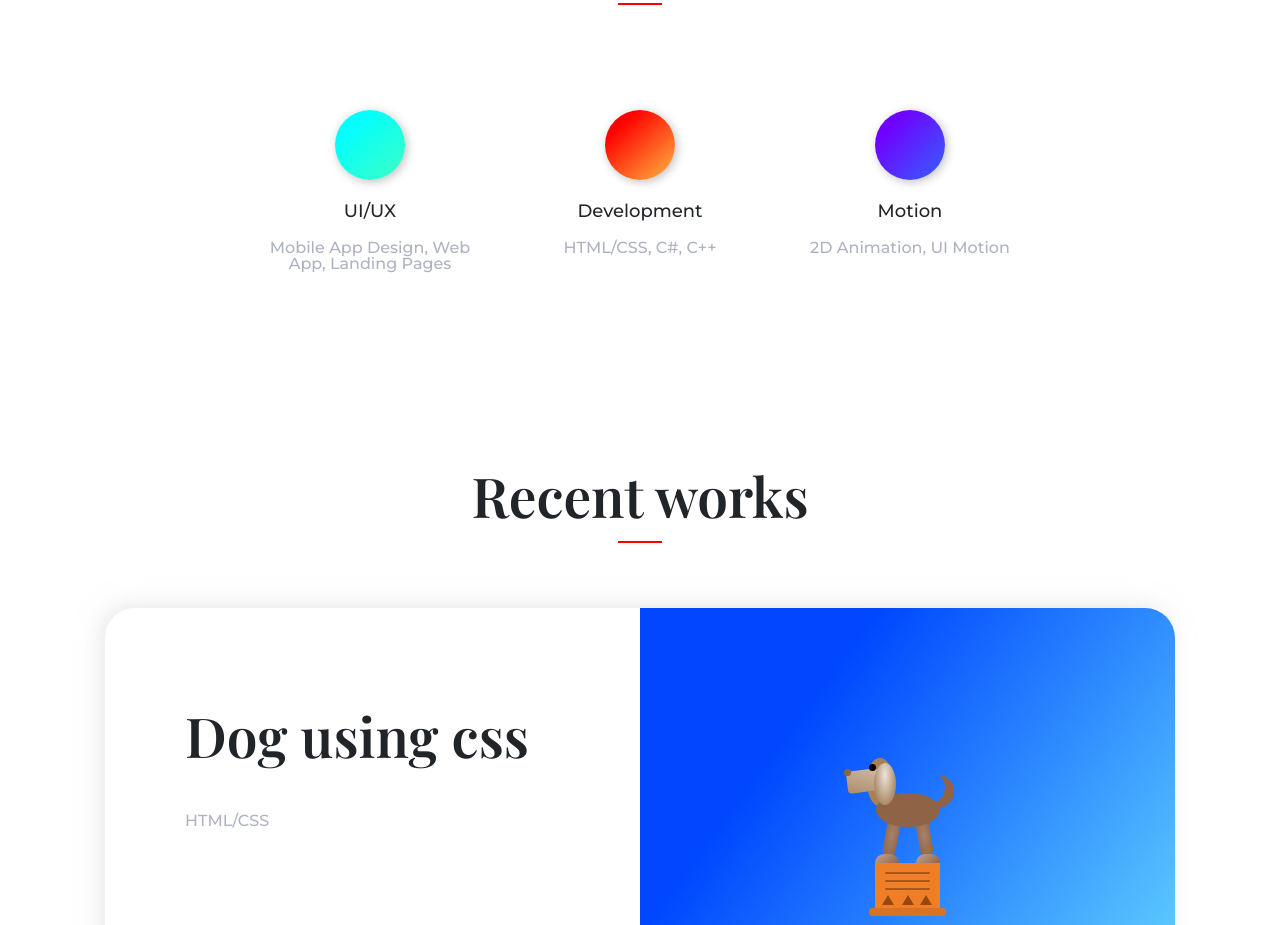
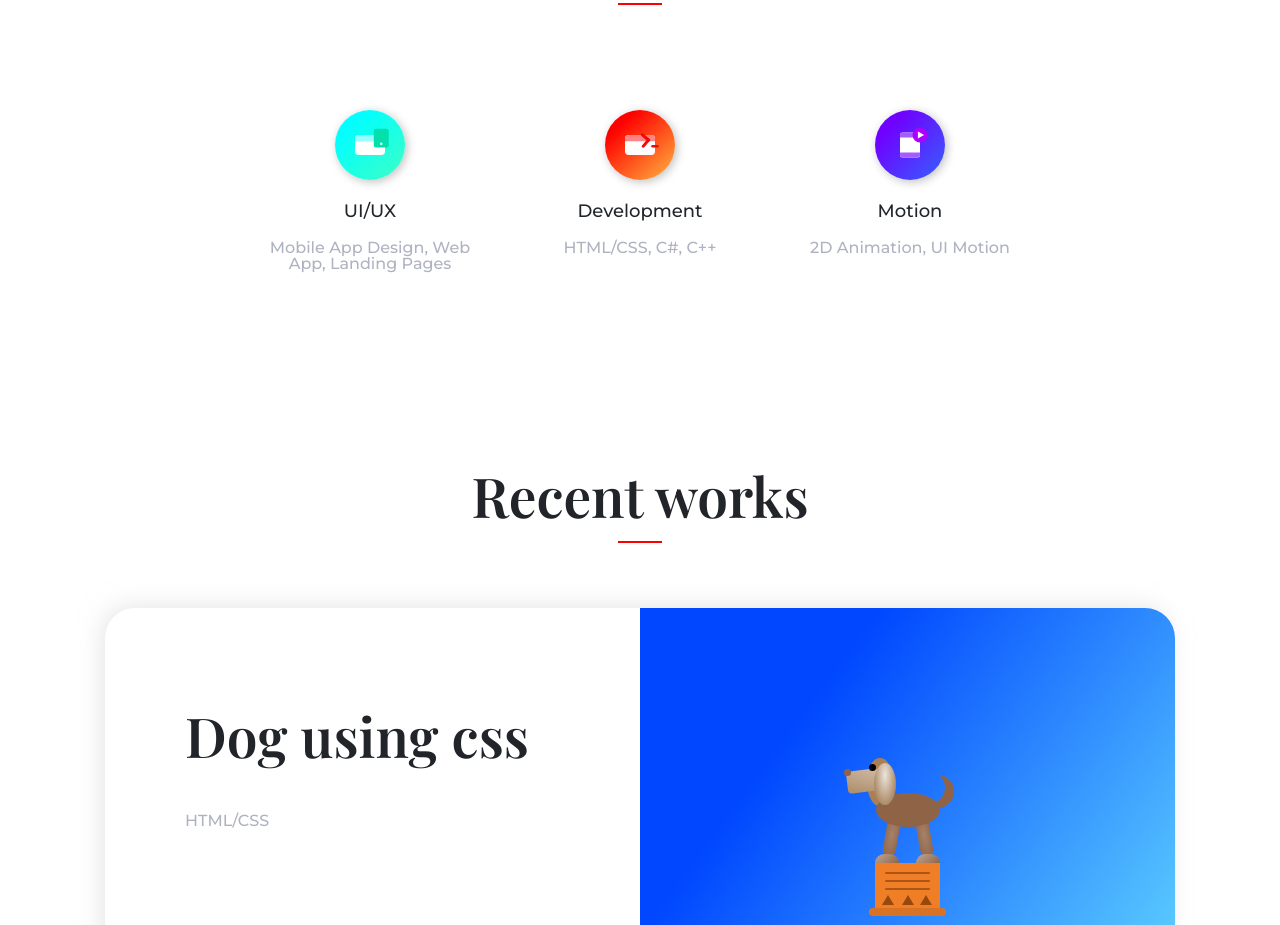
Before and after one commit to ratnikovv28/WebsiteRatnikov, a plain HTML site: page index.html in a window 1280 px wide. Shown: the part 1000-1925 px from the top of the page. Drawn offline with nearby package versions, Linux system fonts and the light colour scheme; a web font is replaced by a local one.

Commit message:
Some changes

```diff
--- a/index.html
+++ b/index.html
@@ -55,18 +55,21 @@
                                 <div class="skills-list__row">
                                     <div class="skills-item">
                                         <div class="skill__logo skill_1">
+                                            <img src="img/skills/uiux.svg" alt="uiux">
                                         </div>
                                         <div class="skill__name">UI/UX</div>
                                         <div class="skill__text skill-item__text">Mobile App Design, Web App, Landing Pages</div>
                                     </div>
                                     <div class="skills-item">
                                         <div class="skill__logo skill_2">
+                                            <img src="img/skills/development.svg" alt="development">
                                         </div>
                                         <div class="skill__name">Development</div>
                                         <div class="skill__text skill-item__text">HTML/CSS, C#, C++</div>
                                     </div>
                                     <div class="skills-item">
                                         <div class="skill__logo skill_3">
+                                            <img src="img/skills/motion.svg" alt="motion">
                                         </div>
                                         <div class="skill__name">Motion</div>
                                         <div class="skill__text skill-item__text">2D Animation, UI Motion</div>
```
Also changed, not shown: img/skills/development.png (deleted), img/skills/development.svg (added), img/skills/motion.png (deleted), img/skills/motion.svg (added), img/skills/uiux.png (deleted), img/skills/uiux.svg (added).
